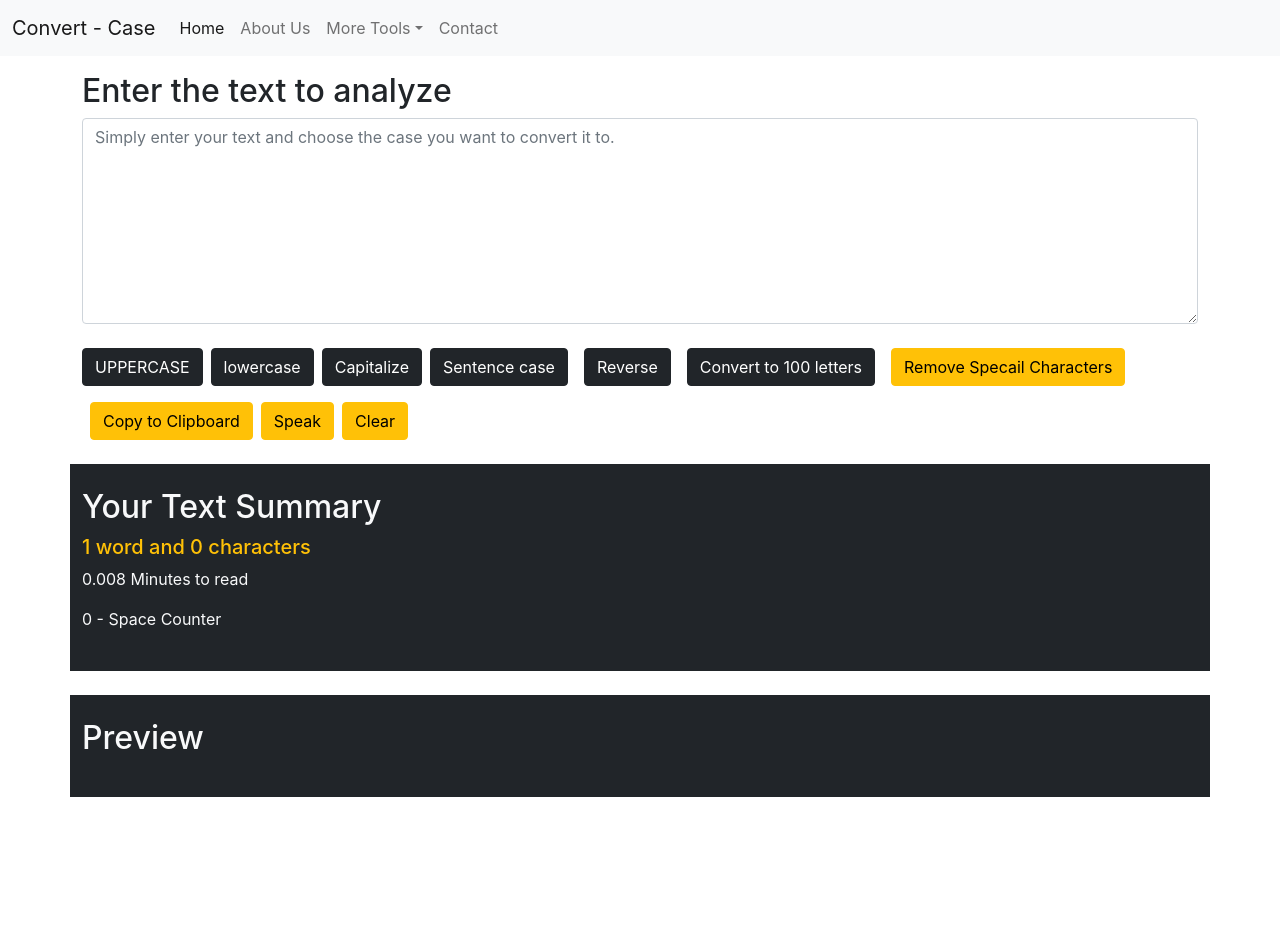
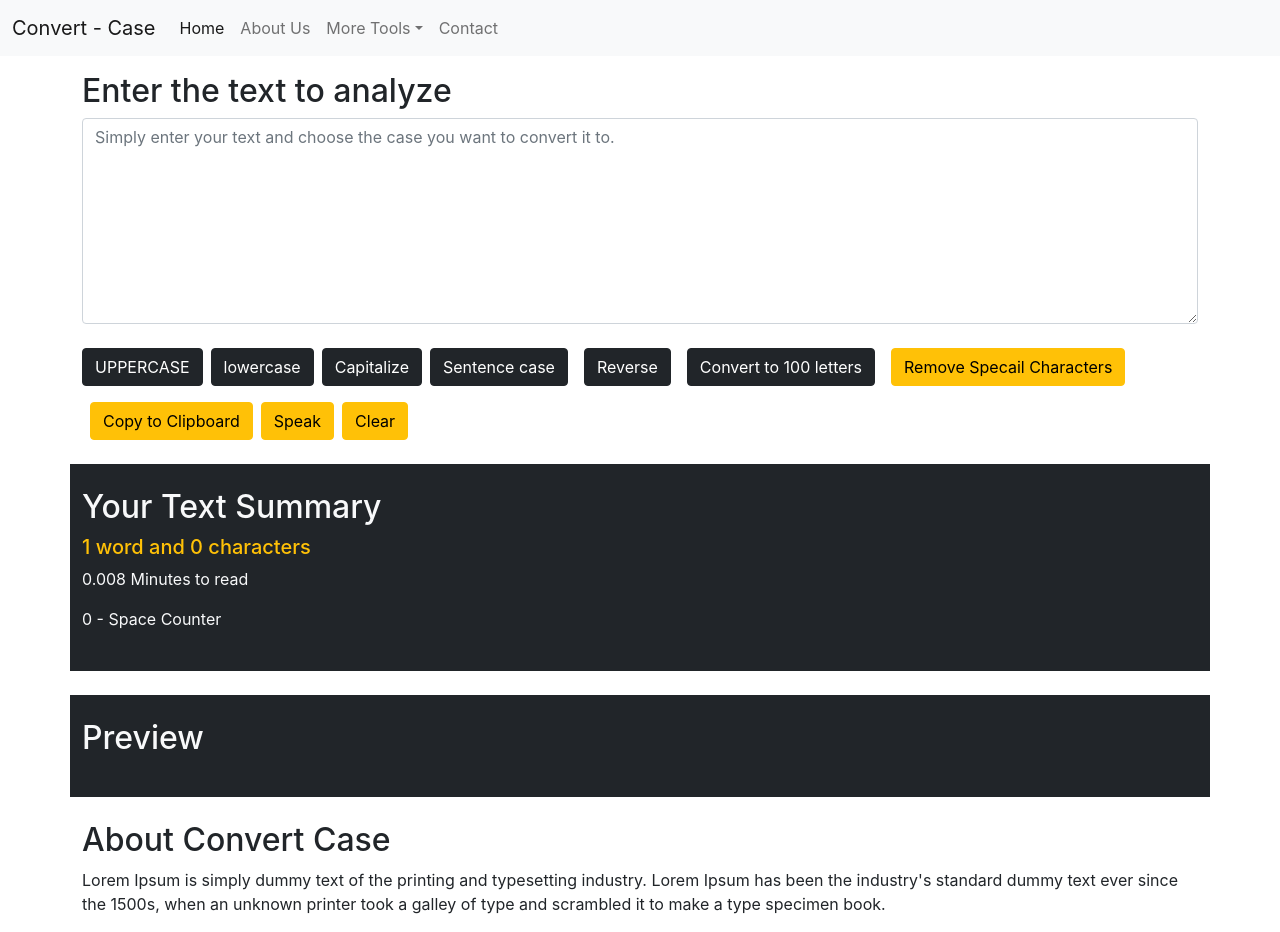
Before and after one commit to irupinderdev/Convert-Case, a React (Create React App) app: page / in a window 1280 px wide. Before the commit the page ends 821 px from the top, so only its background shows below. Built offline with nearby package versions, Linux system fonts and the light colour scheme.

Commit message:
capitalize updated

```diff
--- a/src/App.js
+++ b/src/App.js
@@ -1,4 +1,5 @@
 import './App.css';
+import About from './components/About';
 import Navbar from './components/Navbar';
 import Textform from './components/Textform';
 
@@ -7,6 +8,9 @@
 <>
     <Navbar title="Convert - Case" aboutText="About Us" serviceText="More Tools"/>
     <Textform heading="Enter the text to analyze"/>
+
+    {/* About Component */}
+    <About/>
 </>
   )
 }
--- /dev/null
+++ b/src/components/About.js
@@ -0,0 +1,10 @@
+import React from 'react'
+
+export default function About() {
+  return (
+    <div className='container'>
+        <h2>About Convert Case</h2>
+        <p>Lorem Ipsum is simply dummy text of the printing and typesetting industry. Lorem Ipsum has been the industry's standard dummy text ever since the 1500s, when an unknown printer took a galley of type and scrambled it to make a type specimen book.</p>
+        </div>
+  )
+}
--- a/src/components/Textform.js
+++ b/src/components/Textform.js
@@ -15,17 +15,20 @@
   // Capitalize
   const handleTcClick = ()=>{
   let words = text.split(" ")
-   let uppercaseword = ' '
+   let uppercaseword = ''
     words.forEach(element => {
-       uppercaseword += element.charAt(0).toUpperCase() + element.slice(1) + " "
+    uppercaseword += element.charAt(0).toUpperCase() + element.slice(1) + " "
     });
     setText(uppercaseword)
 }
-// Sentence Case
+
+
+// Sentence Case not working properly
 const handleScClick = ()=>{
   console.log("Sentencecase was clicked" + text);
-  let newText = text.charAt(0).toUppercase( )+ text.slice(1);
-  setText(newText)
+let newText = text.charAt(0).toUpperCase() + text.slice(1);
+setText(newText)
+
 }
 
 //  Reverse
```
Also changed, not shown: public/index.html (line endings or trailing spaces), src/index.css (line endings or trailing spaces).
